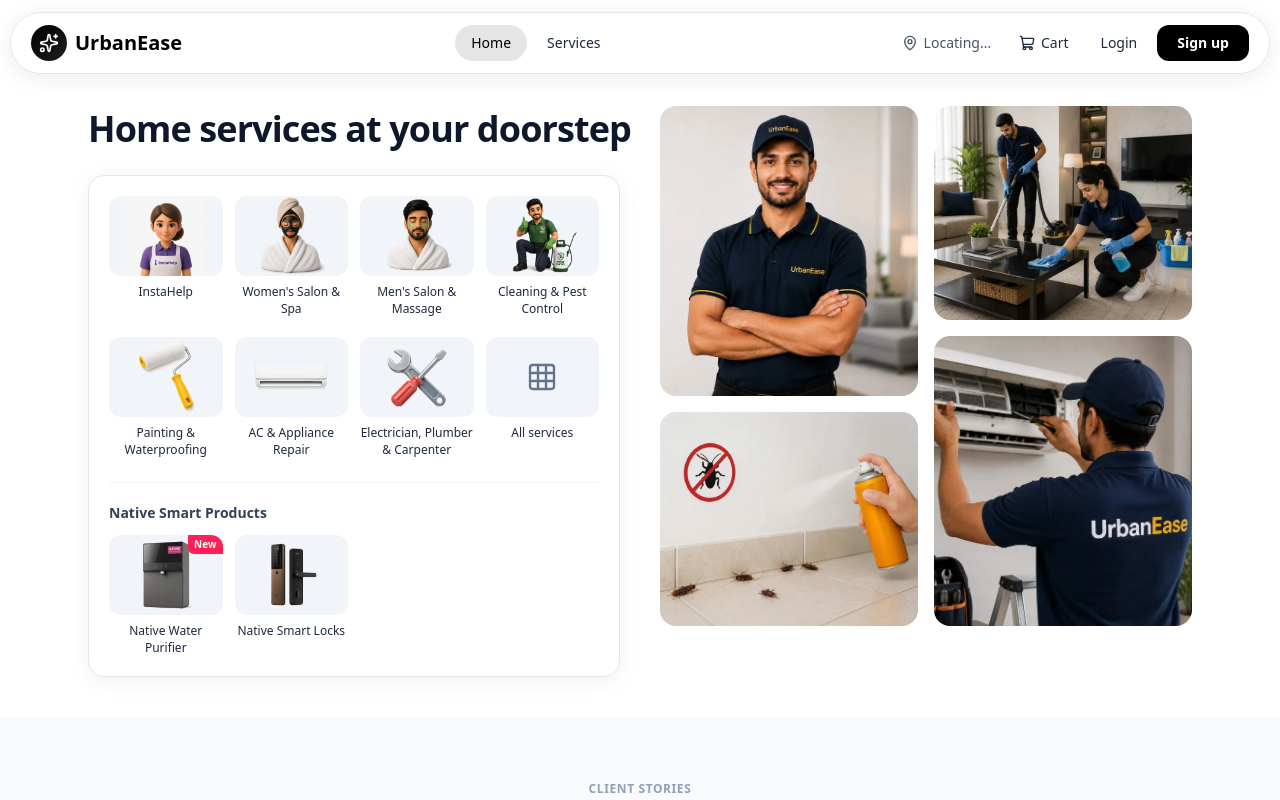
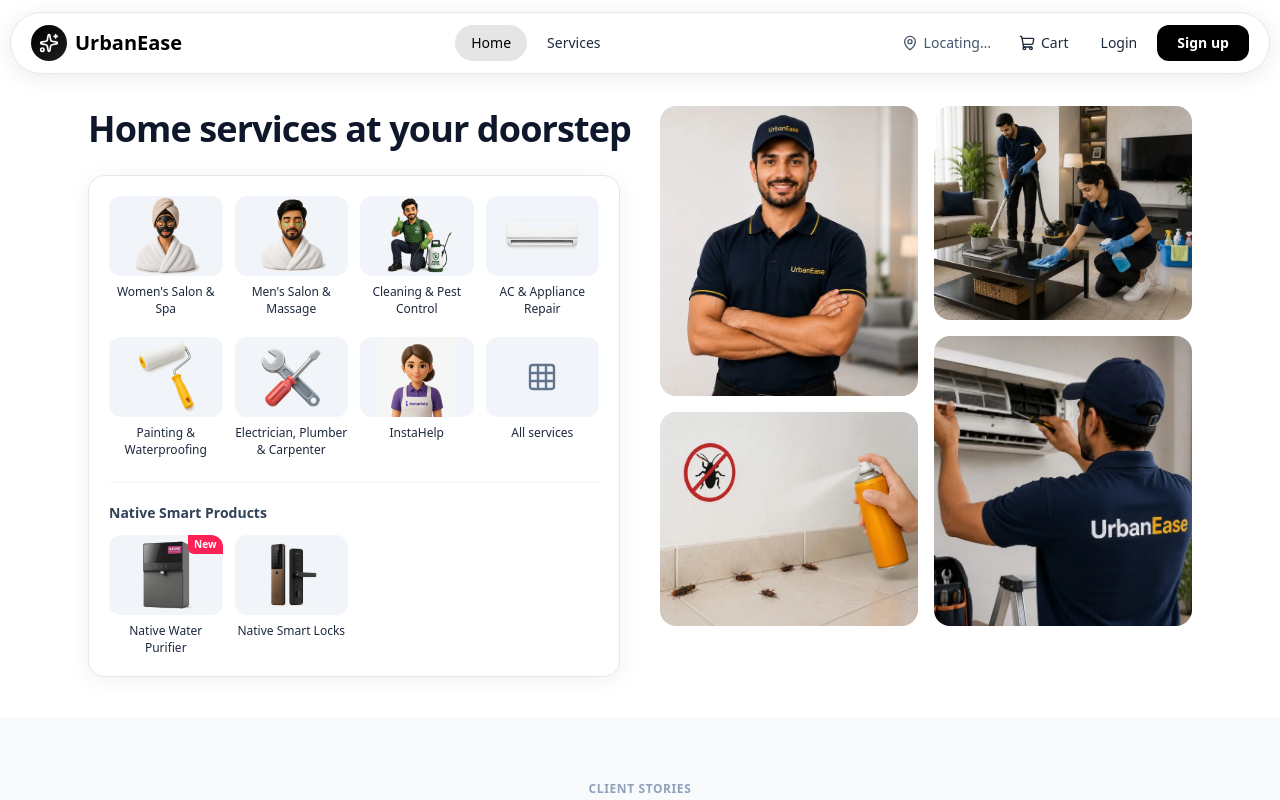
Before and after one commit to digitalbuddiesspune/Urban, a React (Vite) app in the folder user/: page / in a window 1280 px wide. Shown: the top 800 px of the page. Built offline with nearby package versions, Linux system fonts and the light colour scheme; no server answers.

Commit message:
3d models

```diff
--- a/user/src/components/home/Hero.jsx
+++ b/user/src/components/home/Hero.jsx
@@ -3,13 +3,6 @@
 import { useTheme } from '../../context/ThemeContext.jsx'
 
 const TILES = [
-  {
-    key: 'instant',
-    label: 'InstaHelp',
-    categoryNames: ['Instant Help'],
-    image: '/hero/instahelp.webp',
-    href: '/services',
-  },
   {
     key: 'women',
     label: "Women's Salon & Spa",
@@ -29,22 +22,29 @@
     image: '/hero/cleaning-pest.webp',
   },
   {
+    key: 'ac',
+    label: 'AC & Appliance Repair',
+    categoryNames: ['Appliance Repair'],
+    image: '/hero/ac-appliance.webp',
+  },
+  {
     key: 'paint',
     label: 'Painting & Waterproofing',
     categoryNames: ['Home Improvement'],
     image: '/hero/painting.webp',
   },
   {
-    key: 'ac',
-    label: 'AC & Appliance Repair',
-    categoryNames: ['Appliance Repair'],
-    image: '/hero/ac-appliance.webp',
-  },
-  {
     key: 'home',
     label: 'Electrician, Plumber & Carpenter',
     categoryNames: ['Home Services'],
     image: '/hero/home-services.webp',
+  },
+  {
+    key: 'instant',
+    label: 'InstaHelp',
+    categoryNames: ['Instant Help'],
+    image: '/hero/instahelp.webp',
+    href: '/services',
   },
   {
     key: 'all',
```
